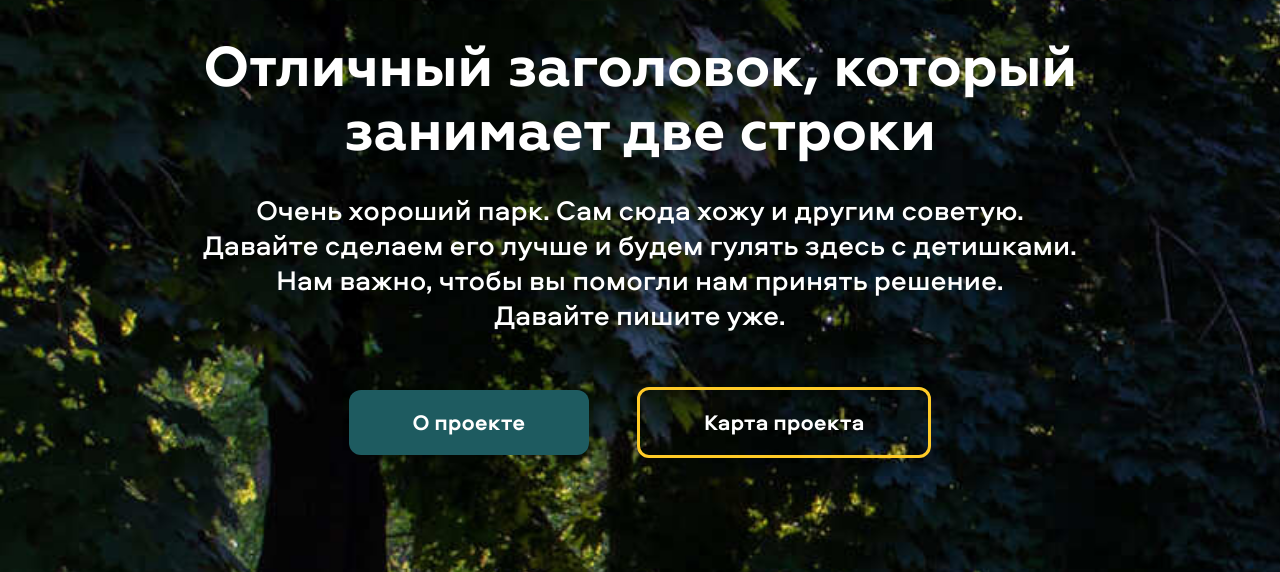
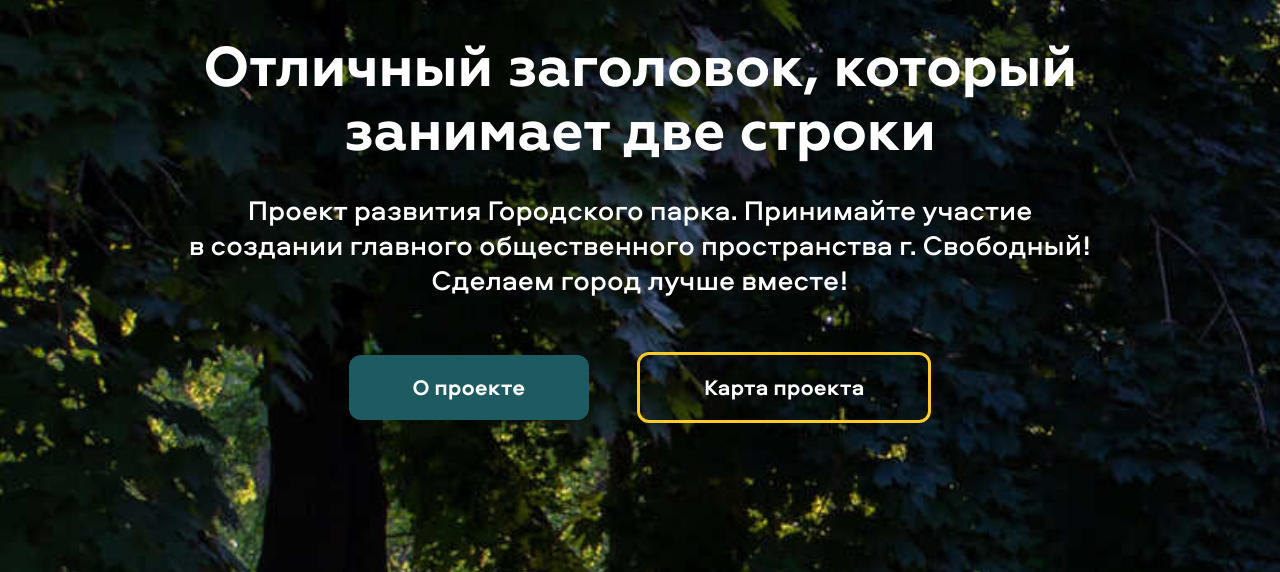
Before and after one commit to acr0matic/freedom, a PHP site: page / in a window 1280 px wide. Shown: the part 157-729 px from the top of the page. Run offline with PHP 8.4, Linux system fonts and the light colour scheme; style sheets or scripts are compiled from the project's sources.

Commit message:
feat: доработка функционала

```diff
--- a/src/index.html
+++ b/src/index.html
@@ -123,20 +123,18 @@
                 <div class="hero__content">
                   <h1 class="hero__title page__title page__title--main">Отличный заголовок, который <br> занимает две строки</h1>
                   <p class="hero__text page__text">
-                    Очень хороший парк. Сам сюда хожу и другим советую.
+                    Проект развития Городского парка. Принимайте участие
                     <br>
-                    Давайте сделаем его лучше и будем гулять здесь с детишками.
+                    в создании главного общественного пространства г. Свободный!
                     <br>
-                    Нам важно, чтобы вы помогли нам принять решение.
-                    <br>
-                    Давайте пишите уже.
+                    Сделаем город лучше вместе!
                   </p>
                 </div>
                 <!-- /.hero__content -->
 
                 <div class="hero__action">
-                  <button class="button button-primary me-0 me-lg-5 mb-3 mb-lg-0">О проекте</button>
-                  <button class="button button-outline">Карта проекта</button>
+                  <button onclick="sectionSlider.slideTo(1);" class="button button-primary me-0 me-lg-5 mb-3 mb-lg-0">О проекте</button>
+                  <button onclick="sectionSlider.slideTo(1); aboutSlider.slideTo(1);" class="button button-outline">Карта проекта</button>
                 </div>
                 <!-- /.hero__action -->
 
--- a/src/scripts/slider.js
+++ b/src/scripts/slider.js
@@ -53,8 +53,9 @@ const mapSlider = new Swiper('.map-slider', {
 });
 
 
+let aboutSlider = null;
 if (window.matchMedia('(min-width: 991px)').matches) {
-  const aboutSlider = new Swiper('.about-slider', {
+  aboutSlider = new Swiper('.about-slider', {
     speed: 400,
     mousewheel: true,
     simulateTouch: false,
--- a/src/scss/layout/blocks/_contact.scss
+++ b/src/scss/layout/blocks/_contact.scss
@@ -2,7 +2,7 @@
   border-radius: 12px;
   background-color: $palette-cyan;
 
-  @include breakpoint($breakpoint-laptop--large) {
+  @include breakpoint($breakpoint-tablet--large) {
     width: 100vw;
     margin-left: -12px;
 
```
